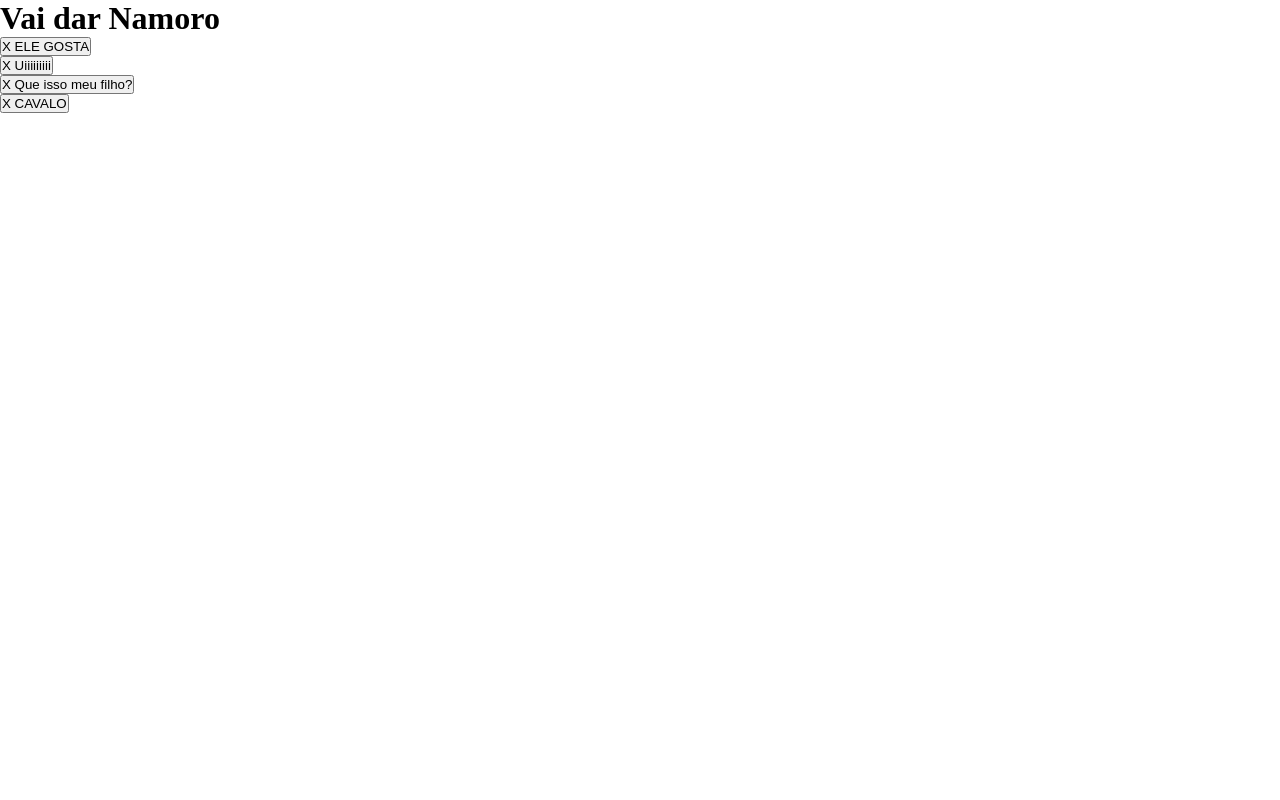
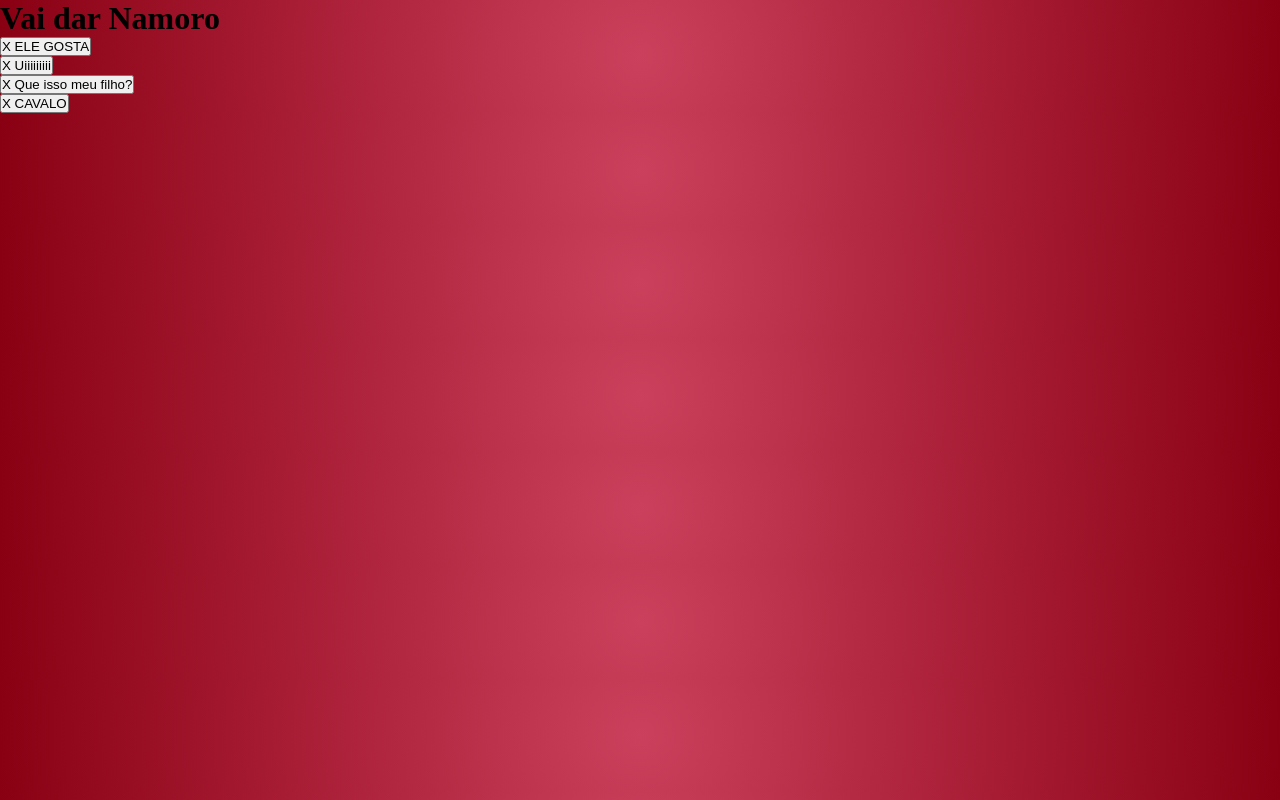
Before and after one commit to Nigraum/instant-sounds, a plain HTML site: page index.html in a window 1280 px wide. Drawn offline with Linux system fonts and the light colour scheme.

Commit message:
Styling body

```diff
--- a/assets/index.css
+++ b/assets/index.css
@@ -9,3 +9,7 @@
   padding: 0;
   box-sizing: 0;
 }
+
+body {
+  background: radial-gradient(circle, var(--red) 0%, var(--red-dark) 100%);
+}
```
